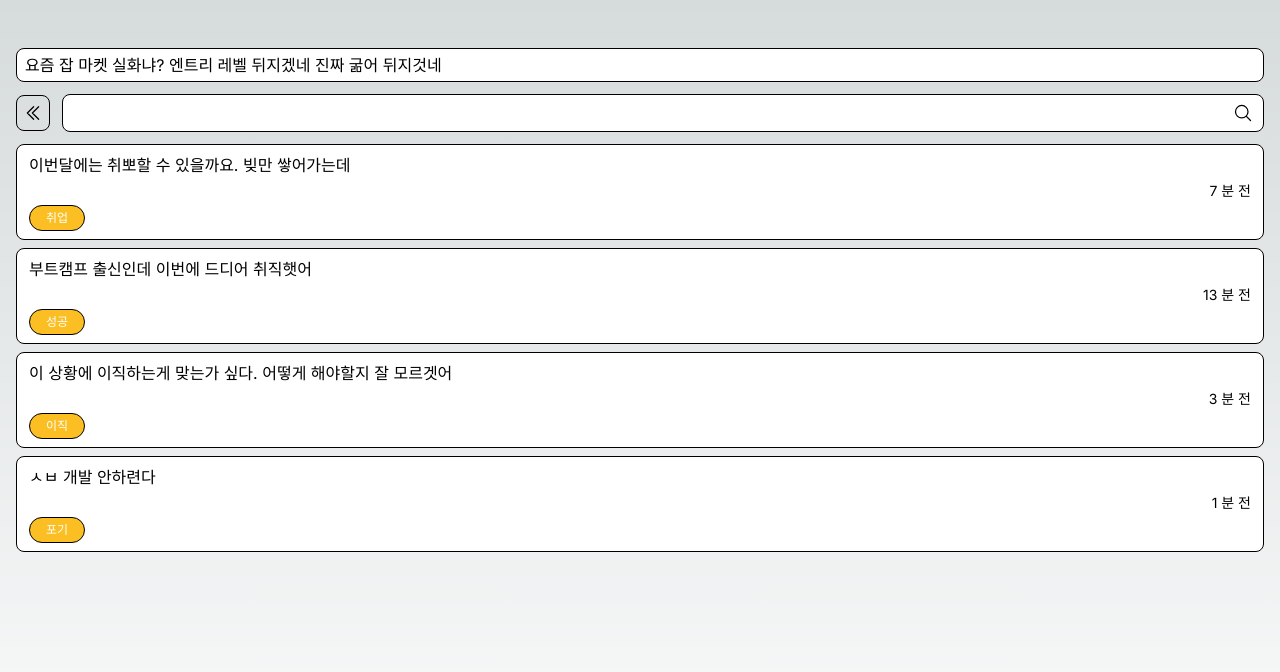
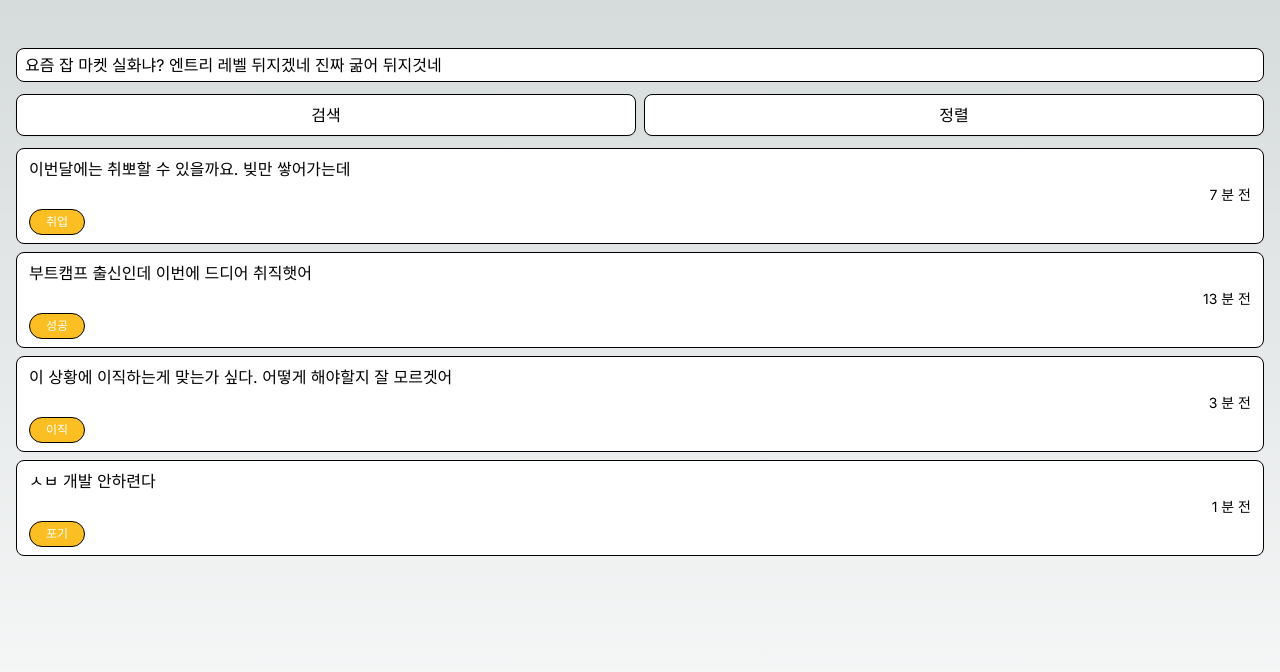
Before and after one commit to hhkimmm9/soop-sok, a Next.js app: page /chat/list in a window 1280 px wide. Shown: the top 672 px of the page. Built offline with nearby package versions, Linux system fonts and the light colour scheme.

Commit message:
Create 'Chat List' page featuring search bar and sort buttons.

```diff
--- a/app/(pages)/chat/list/page.tsx
+++ b/app/(pages)/chat/list/page.tsx
@@ -1,10 +1,18 @@
+'use client';
+
+import { useState, useEffect } from 'react';
+
 import Banner from '@/app/components/Banner';
-import InteractionArea from '@/app/components/InteractionArea';
+import SearchBar from '@/app/components/SearchBar';
+import SortOptions from '@/app/components/SortOptions';
 import Chat from '@/app/(pages)/chat/components/Chat';
 
 import { IChat } from '@/app/interfaces';
 
-const page = () => {
+const ChatList = () => {
+  const [activateSearch, setActivateSearch] = useState<boolean>(false);
+  const [activateSort, setActivateSort] = useState<boolean>(false);
+
   var chats = ([
     {
       _id: '1',
@@ -47,7 +55,40 @@ const page = () => {
     '>
       <Banner />
 
-      <InteractionArea />
+      { !activateSearch && !activateSort && (
+        <div className='grid grid-cols-2 gap-2'>
+          <button onClick={() => setActivateSearch(true)}
+            className='
+              bg-white
+              border
+              border-black
+              py-2
+              rounded-lg
+              shadow-sm
+          '>검색</button>
+          <button onClick={() => setActivateSort(true)}
+            className='
+              bg-white
+              border
+              border-black
+              py-2
+              rounded-lg
+              shadow-sm
+          '>정렬</button>
+        </div>
+      )}
+
+      { activateSearch && (
+        <SearchBar goBack={() => setActivateSearch(false) }/>
+      )}
+
+      { activateSort && (
+        <SortOptions
+          goBack={() => setActivateSort(false)}
+          options={['Option A','Option B']}
+          onSelect={(selectedValue: string) => { console.log(selectedValue) }}
+        />
+      )}
 
       {/* chat list */}
       <div className='flex flex-col gap-2'>
@@ -59,4 +100,4 @@ const page = () => {
   )
 };
 
-export default page;
+export default ChatList;
--- a/app/(pages)/user/direct-messages/page.tsx
+++ b/app/(pages)/user/direct-messages/page.tsx
@@ -1,6 +1,6 @@
-import React from 'react';
+'use client';
 
-import InteractionArea from '@/app/components/InteractionArea';
+import SearchBar from '@/app/components/SearchBar';
 import DirectMessage from './components/DirectMessage';
 
 import { IMessage } from '@/app/interfaces';
@@ -25,7 +25,7 @@ const DirectMessages = () => {
       flex flex-col gap-6
     '>
       {/* interaction area */}
-      <InteractionArea />
+      <SearchBar goBack={() => { console.log('go back') }} />
 
 
       {/* DMs */}
--- a/app/components/InteractionArea.tsx
+++ b/app/components/SearchBar.tsx
@@ -1,13 +1,17 @@
-'use client'
+'use client';
 
-import React, { useState } from 'react';
+import { useState } from 'react';
 
 import {
   ChevronDoubleLeftIcon,
   MagnifyingGlassIcon,
-} from '@heroicons/react/24/outline'
+} from '@heroicons/react/24/outline';
 
-const InteractionArea = () => {
+const SearchBar = ({
+  goBack
+} : {
+  goBack: Function
+}) => {
   const [searchQuery, setSearchQuery] = useState<string>('');
 
   const handleSearch = async (e: React.FormEvent) => {
@@ -17,7 +21,8 @@ const InteractionArea = () => {
 
   return (
     <div className='flex gap-3 items-center'>
-      <button type='button' className='
+      <button onClick={() => goBack()}
+        className='
         h-9 border border-black rounded-lg px-1.5 py-1
       '>
         <ChevronDoubleLeftIcon className='h-5 w-5' />
@@ -50,4 +55,4 @@ const InteractionArea = () => {
   )
 }
 
-export default InteractionArea
+export default SearchBar
--- /dev/null
+++ b/app/components/SortOptions.tsx
@@ -0,0 +1,64 @@
+'use client';
+
+import { useState } from 'react';
+
+import {
+  ChevronDoubleLeftIcon,
+  MagnifyingGlassIcon,
+} from '@heroicons/react/24/outline';
+
+const SortOptions = ({
+  goBack,
+  options,
+  onSelect
+} : {
+  goBack: Function,
+  options: string[],
+  onSelect: Function
+}) => {
+  const [selectedOption, setSelectedOption] = useState(options[0]);
+
+  const handleSelectChange = (event: any) => {
+    const selectedValue = event.target.value;
+    setSelectedOption(selectedValue);
+    onSelect(selectedValue);
+  };
+
+  return (
+    <div className='flex gap-3 items-center'>
+      <button onClick={() => goBack()}
+        className='
+          h-9 border border-black rounded-lg px-1.5 py-1
+      '>
+        <ChevronDoubleLeftIcon className='h-5 w-5' />
+      </button>
+
+      {/* search input field */}
+      <div className='
+        grow rounded-lg p-0.5
+        border border-black bg-white
+      '>
+        <select
+          value={selectedOption}
+          onChange={handleSelectChange}
+          className="
+            block
+            w-full px-4 py-2
+            text-sm text-gray-700
+            rounded-md border border-gray-300
+            focus:outline-none
+            focus:ring
+            focus:ring-indigo-500
+        ">
+          { options.map((option: string) => (
+            <option key={ option } value={ option }>
+              { option }
+            </option>
+          )) }
+        </select>
+      </div>
+    </div>
+  )
+};
+
+export default SortOptions;
```
